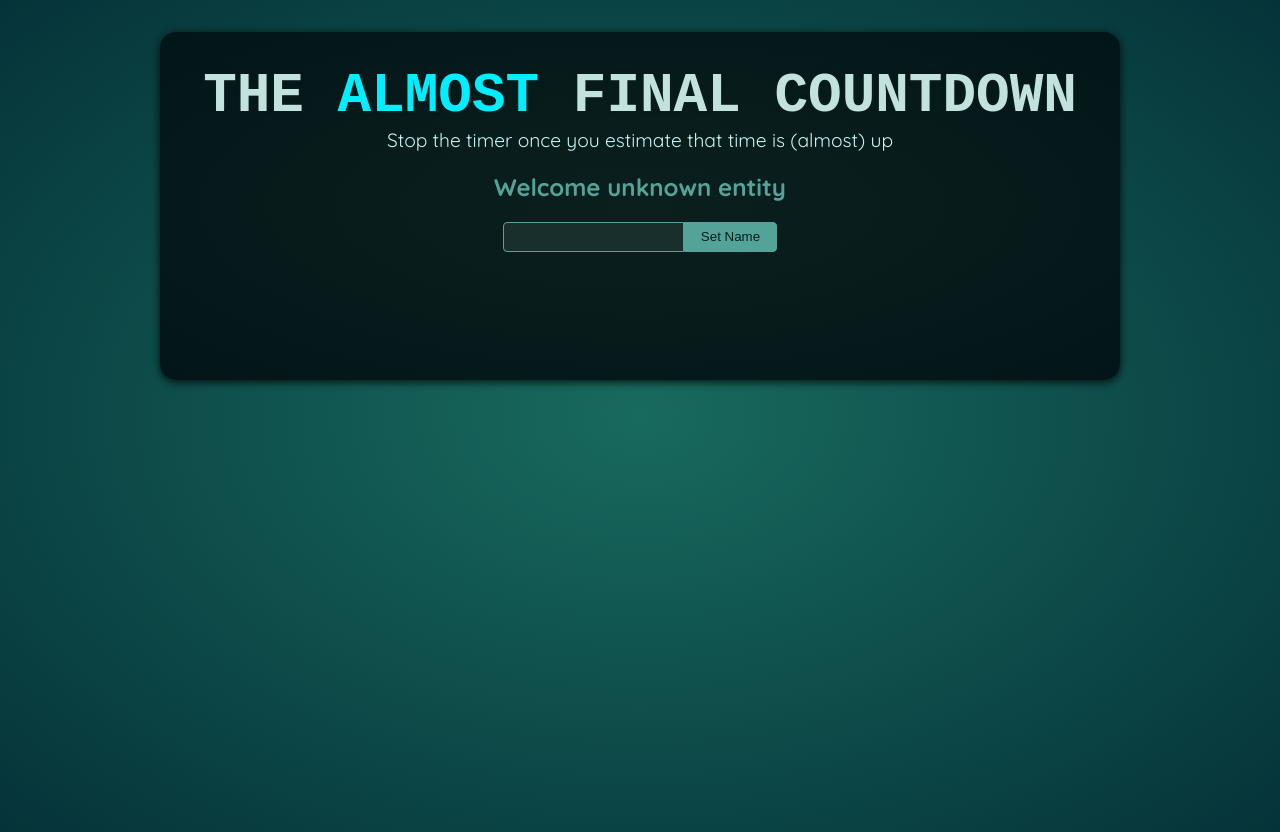
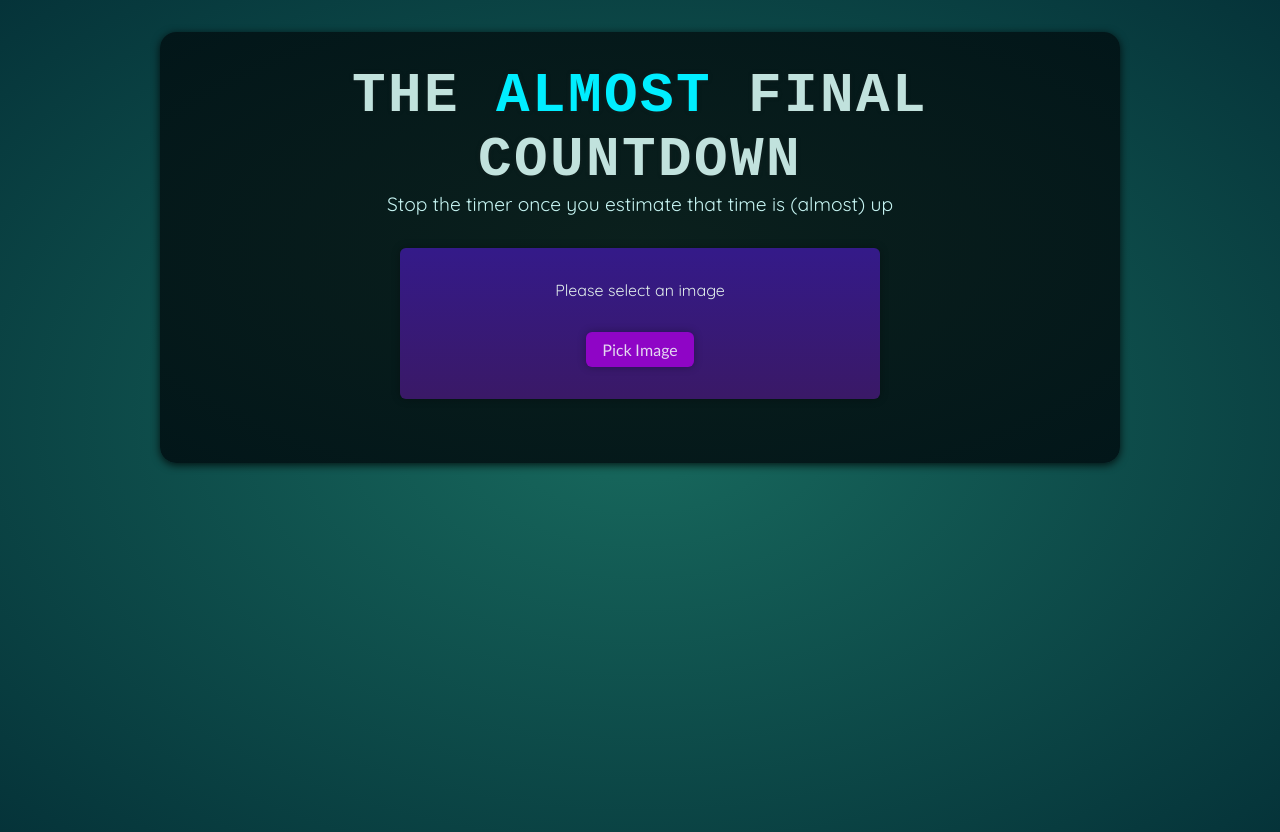
Before and after one commit to MusabSwe/Projects, a React (Vite) app in the folder 08 Refs Portals/: page / in a window 1280 px wide. Built offline with nearby package versions, Linux system fonts and the light colour scheme; a web font is replaced by a local one.

Commit message:
learn ref with input implement button click to open file dialog with out click file button excercise 1

```diff
--- a/08 Refs Portals/src/App.jsx
+++ b/08 Refs Portals/src/App.jsx
@@ -1,10 +1,12 @@
 import Player from './components/Player.jsx';
+import RefExcercise from './components/RefExcercise.jsx';
 
 function App() {
   return (
     <>
-      <Player />
-      <div id="challenges"></div>
+      {/* <Player /> */}
+      <RefExcercise />
+      {/* <div id="challenges"></div>y */}
     </>
   );
 }
--- a/08 Refs Portals/src/components/Player.jsx
+++ b/08 Refs Portals/src/components/Player.jsx
@@ -1,10 +1,24 @@
+import { useState,useRef } from "react";
+
 export default function Player() {
+  const playerNameRef = useRef();
+  const [playerName, setPlayerName] = useState(null);
+  // const [submitted, setSubmitted] = useState(false);
+
+  const handleClick = () => {
+    // playerNameRef?.current display JS object
+    console.log("playerNameRef: ", playerNameRef?.current);
+    setPlayerName(playerNameRef.current.value); // declartive code since affecting dom
+    playerNameRef.current.value = ''; // imperative code since not affecting dom and display for read only
+  }
+
   return (
     <section id="player">
-      <h2>Welcome unknown entity</h2>
+      {/*  playerName ?? 'unknown entity' equivalent to playerName ? playerName  : 'unknown entity' */}
+      <h2>Welcome {playerName ?? 'unknown entity'}</h2>
       <p>
-        <input type="text" />
-        <button>Set Name</button>
+        <input ref={playerNameRef} type="text" />
+        <button onClick={handleClick}>Set Name</button>
       </p>
     </section>
   );
--- /dev/null
+++ b/08 Refs Portals/src/components/RefExcercise.css
@@ -0,0 +1,54 @@
+@import url('https://fonts.googleapis.com/css2?family=Raleway:wght@400;700&family=Lato:wght@400;700&display=swap');
+
+* {
+  box-sizing: border-box;
+}
+
+body {
+  margin: 0;
+  font-family: 'Raleway', sans-serif;
+  -webkit-font-smoothing: antialiased;
+  -moz-osx-font-smoothing: grayscale;
+  background: linear-gradient(#180d27, #0c0219);
+  color: #e5d9f1;
+  min-height: 100vh;
+}
+
+#app {
+  margin: 2rem auto;
+  padding: 1rem;
+  max-width: 30rem;
+  text-align: center;
+  border-radius: 6px;
+  background: linear-gradient(#341a89, #3a1967);
+  box-shadow: 0 0 8px rgba(0, 0, 0, 0.3);
+}
+
+h1 {
+  letter-spacing: 0.15rem;
+  font-family: 'Lato', sans-serif;
+  text-transform: uppercase;
+  margin-bottom: 2.5rem;
+}
+
+input[type='file'] {
+  display: none;
+}
+
+button {
+  margin-top: 1rem;
+  padding: 0.5rem 1rem;
+  border: none;
+  border-radius: 6px;
+  background: #8f05c6;
+  box-shadow: 0 0 8px rgba(0, 0, 0, 0.3);
+  color: #e5d9f1;
+  font-family: 'Lato', sans-serif;
+  font-size: 1rem;
+  cursor: pointer;
+  transition: all 0.2s ease-in-out;
+}
+
+button:hover {
+  background: #a80ad1;
+}
--- /dev/null
+++ b/08 Refs Portals/src/components/RefExcercise.jsx
@@ -0,0 +1,21 @@
+import React from "react";
+import "./RefExcercise.css";
+const RefExcercise = () => {
+    const click = React.useRef();
+
+    const handleClick = () => {
+         click.current.click();
+    }
+
+  return (
+    <div id="app">
+      <p>Please select an image</p>
+      <p>
+        <input ref={click} data-testid="file-picker" type="file" accept="image/*"  />
+        <button onClick={handleClick} >Pick Image</button>
+      </p>
+    </div>
+  );
+}
+
+export default RefExcercise;
```
